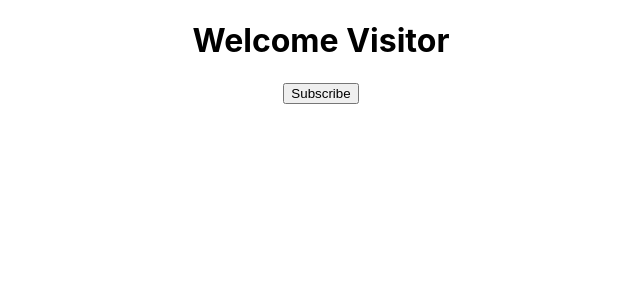
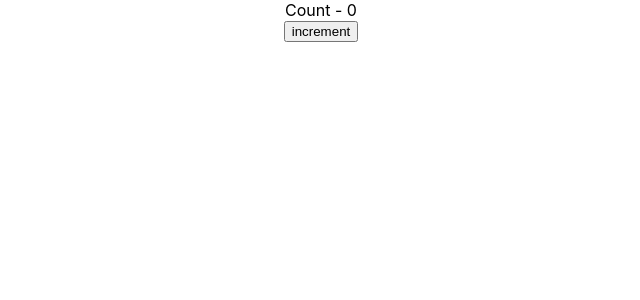
Before and after one commit to anuragking1995/LearningReact, a React (Create React App) app: page / in a window 1280 px wide. Shown: the top 300 px of the page, without its empty margins (319-959 px from the left). Built offline with nearby package versions, Linux system fonts and the light colour scheme.

Commit message:
All added

```diff
--- a/src/App.js
+++ b/src/App.js
@@ -5,11 +5,13 @@
 import Welcome from './components/Welcome'
 import Hello from './components/Hello'
 import Message from './components/Message'
+import Counter from './components/Counter'
 class App extends Component{
   render() {
     return(
       <div className = "App">
-        <Message></Message>
+        <Counter/>
+        {/* <Message></Message> */}
         {/* <Greet name = "Bruce" heroName = "Batman">
           <p>This is children props</p>
         </Greet>
--- /dev/null
+++ b/src/components/Counter.js
@@ -0,0 +1,45 @@
+import React, { Component } from 'react'
+
+ class Counter extends Component {
+     constructor(props){
+         super(props)
+         this.state = {
+             count:0
+         }
+     }
+     increment()
+     {
+         //this.state.count = this.state.count +1
+         //calls to set state are asynchronous ...hence make use of callbacks
+         //react groups multiple setState calls into a single update call for better performance
+        //  this.setState({
+        //      count:this.state.count+1
+        //  },()=>{
+        //      console.log('callback value',this.state.count)
+        //  })
+        this.setState(prevState =>(
+            {
+                count:prevState.count + 1
+            }
+        ))
+         console.log(this.state.count)
+     }
+     icrementFive()
+     {
+        this.increment()
+        this.increment()
+        this.increment()
+        this.increment()
+        this.increment()
+     }
+    render() {
+        return (
+            <div>
+                <div>Count - {this.state.count}</div>
+                <button onClick = {()=>this.icrementFive()}>increment</button>
+            </div>
+        )
+    }
+}
+
+export default Counter
```
